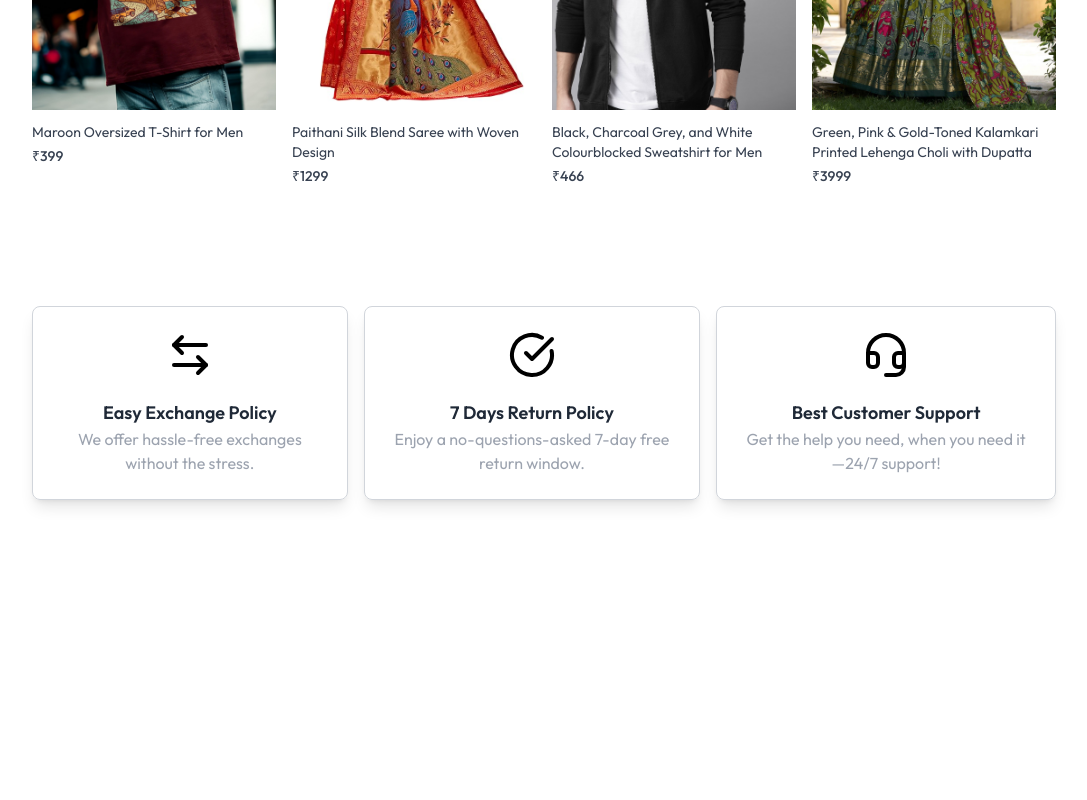
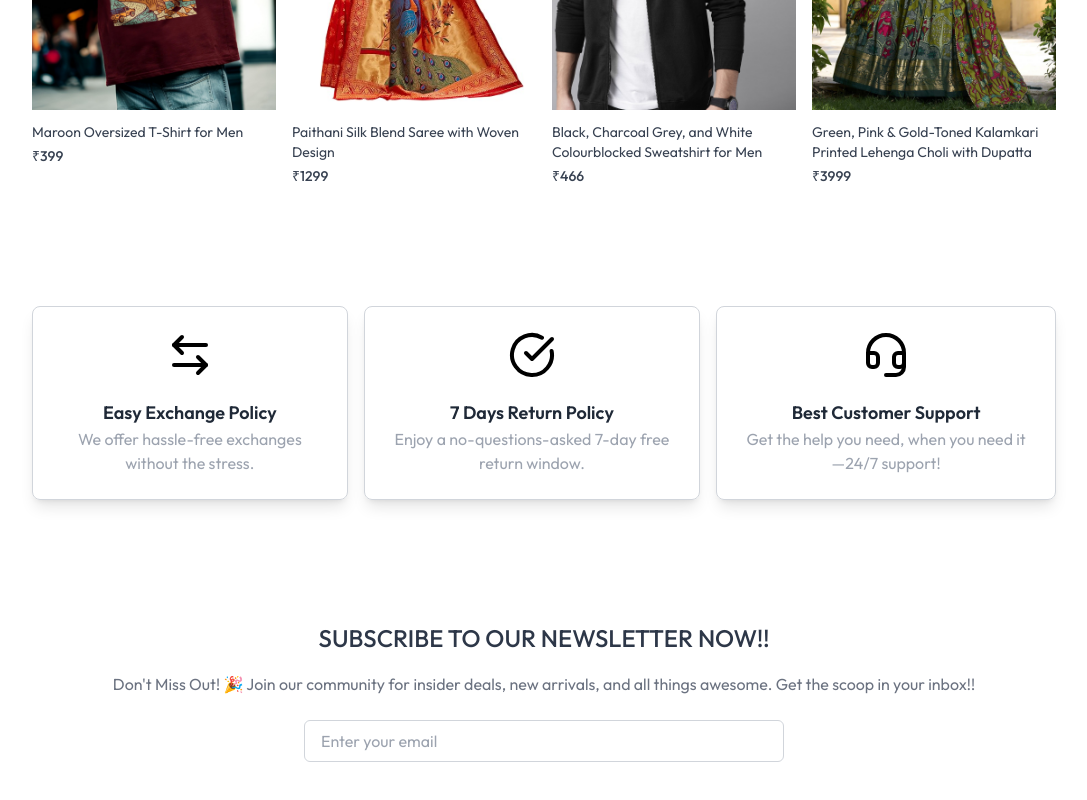
Before and after one commit to MayankKumarGrade/P4-EY-GDS_AICTE, a React (Vite) app in the folder frontend/: page / in a window 1280 px wide. Shown: the part 1750-2550 px from the top of the page, without its empty margins (96-1183 px from the left). Before the commit the page ends 2330 px from the top, so only its background shows below. Built offline with nearby package versions, Linux system fonts and the light colour scheme.

Commit message:
Add NewsLetter component to Home page

```diff
--- a/frontend/src/pages/Home.jsx
+++ b/frontend/src/pages/Home.jsx
@@ -3,6 +3,7 @@ import Hero from '../components/Hero'
 import LatestCollection from '../components/LatestCollection'
 import BestSeller from '../components/BestSeller'
 import OurPolicy from '../components/OurPolicy'
+import NewsLetter from '../components/NewsLetter'
 
 const Home = () => {
   return (
@@ -11,6 +12,7 @@ const Home = () => {
       <LatestCollection/>
       <BestSeller/>
       <OurPolicy/>
+      <NewsLetter/>
     </div>
   )
 }
```
